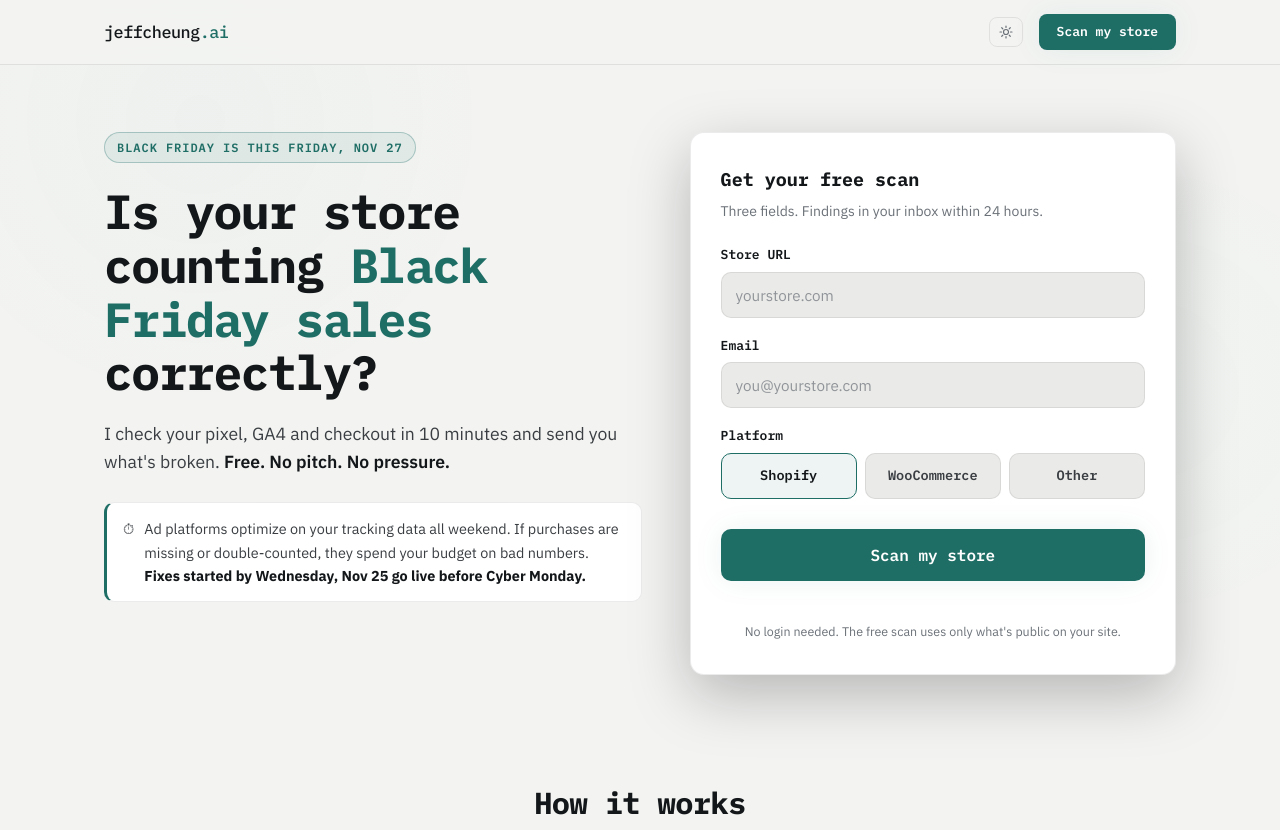
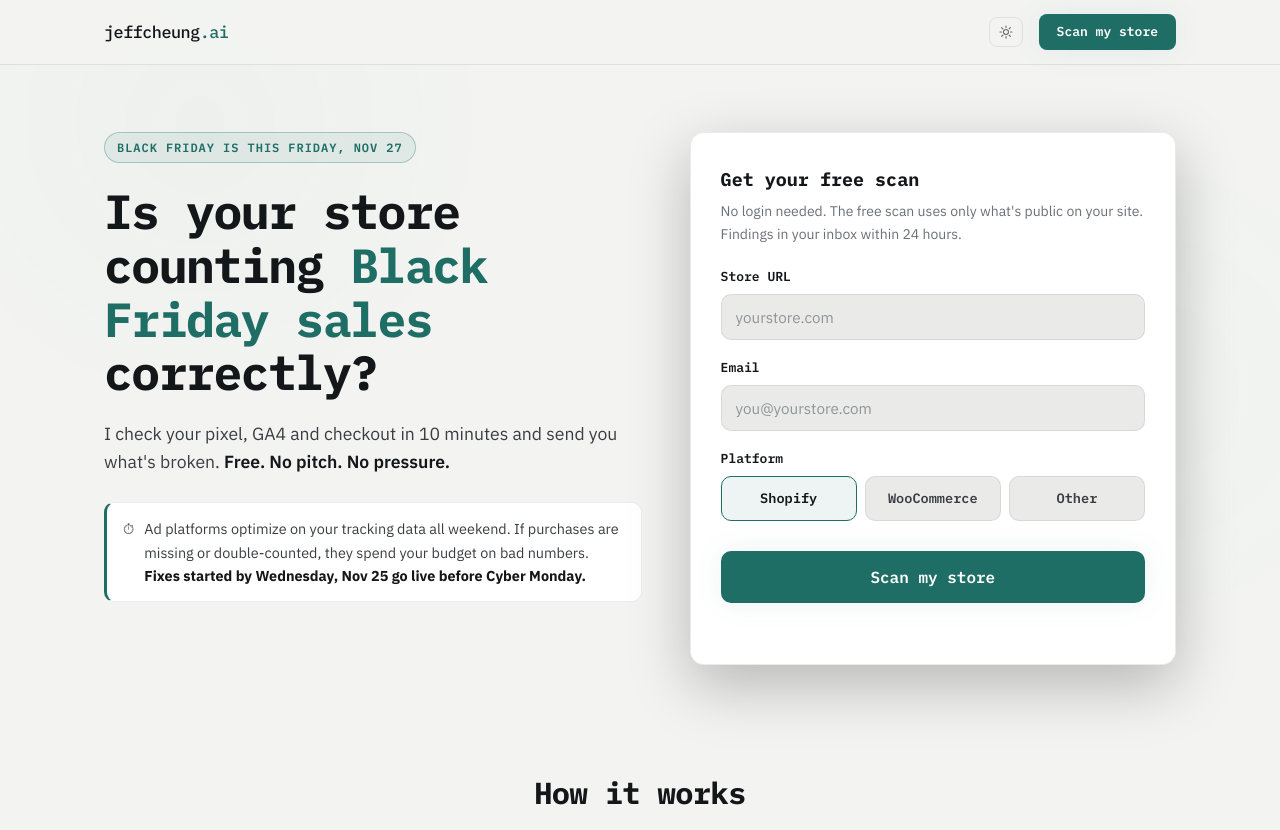
Before and after one commit to jingyen/jeffcheung.ai, a plain HTML site: page docs/bfcm.html in a window 1280 px wide. Shown: the top 830 px of the page. Drawn offline with Linux system fonts and the light colour scheme.

Commit message:
bfcm: move 'no login needed' under the scan heading, drop 'Three fields'

```diff
--- a/docs/bfcm.html
+++ b/docs/bfcm.html
@@ -192,7 +192,7 @@
       <div class="form-card" id="scan">
         <form id="scanForm" novalidate>
           <h2>Get your free scan</h2>
-          <p class="lead">Three fields. Findings in your inbox within 24 hours.</p>
+          <p class="lead">No login needed. The free scan uses only what's public on your site. Findings in your inbox within 24 hours.</p>
           <div class="field">
             <label for="store_url">Store URL</label>
             <input type="text" id="store_url" name="store_url" inputmode="url" autocomplete="url" placeholder="yourstore.com" required>
@@ -212,7 +212,6 @@
           <div class="hp" aria-hidden="true"><label for="website">Leave blank</label><input type="text" id="website" name="website" tabindex="-1" autocomplete="off"></div>
           <button type="submit" class="btn btn-lg" id="submitBtn">Scan my store</button>
           <p class="form-msg" id="formMsg" role="status" aria-live="polite"></p>
-          <p class="fineprint">No login needed. The free scan uses only what's public on your site.</p>
         </form>
         <div class="success" id="success" role="status" aria-live="polite">
           <div class="tick">✓</div>
```
